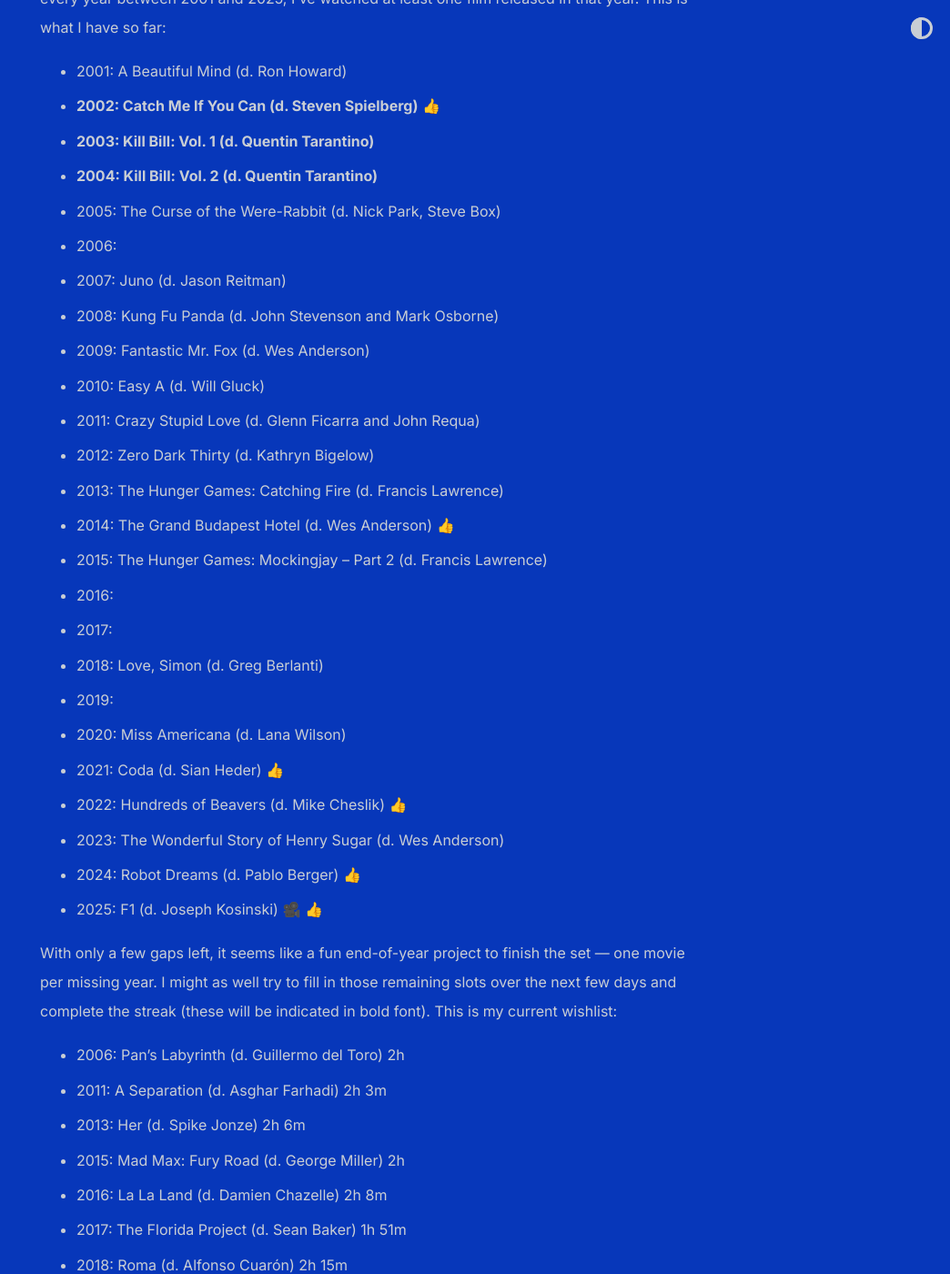
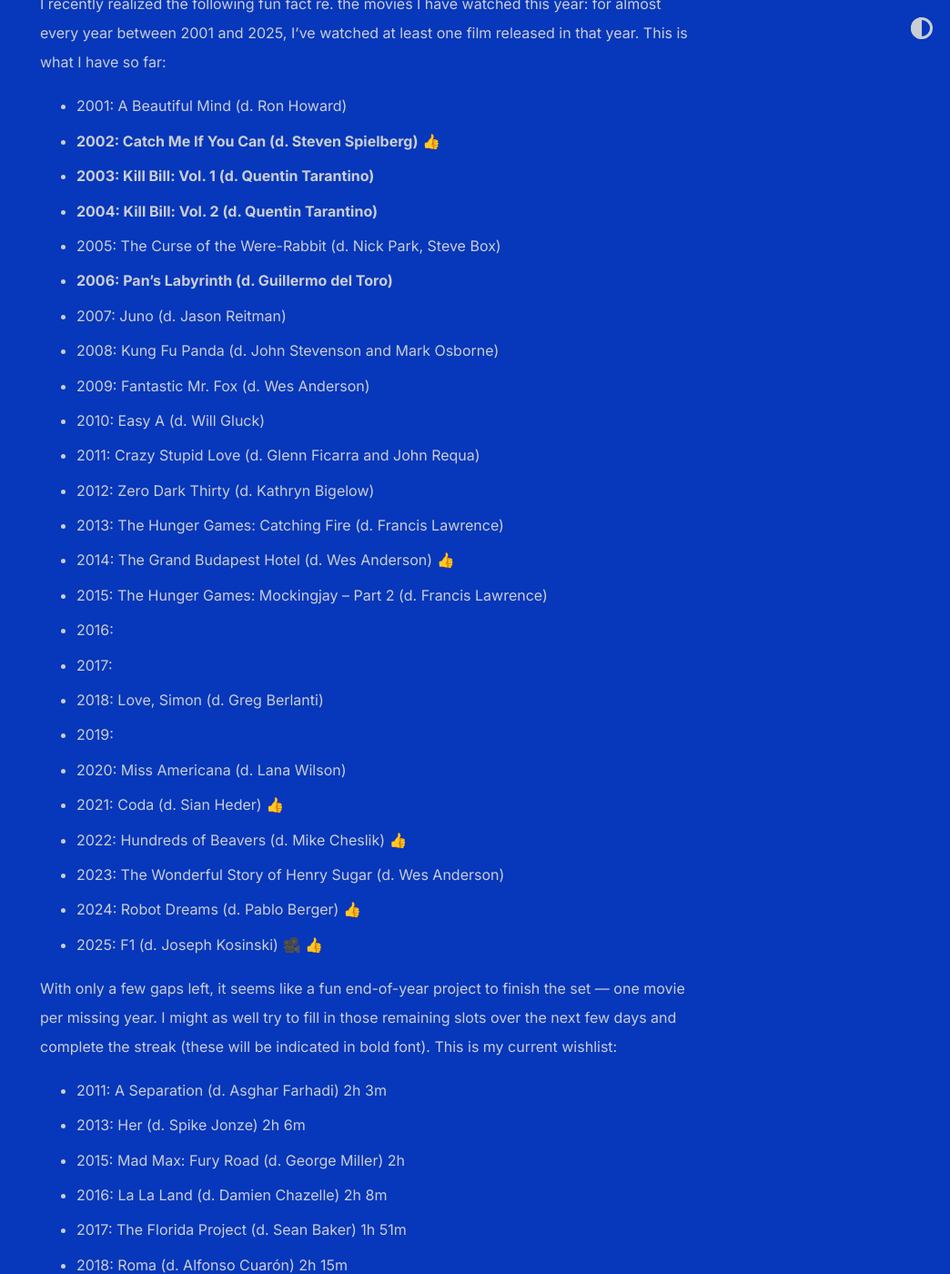
Before and after one commit to shihankanungo/shihankanungo.github.io, a Jekyll site: the page built from movies.md, in a window 1280 px wide and 1400 px high, scrolled down 3093 px. Shown: the whole window at 91% size, without its empty margins (236-1280 px from the left). Built offline with Jekyll 4.4.1, drawn with Linux system fonts in a browser that asks for light colours; some of the changed lines change nothing that is shown; some of the changed text lies outside the part shown.

Commit message:
Update movies.md

```diff
--- a/movies.md
+++ b/movies.md
@@ -26,6 +26,7 @@
 - Catch Me If You Can (2002 d. Steven Spielberg)  👍
 - Kill Bill: Vol. 1 (2003 d. Quentin Tarantino)
 - Kill Bill: Vol. 2 (2004 d. Quentin Tarantino)
+- Pan's Labyrinth (2006 d. Guillermo del Toro)
 - Juno (2007 d. Jason Reitman)
 - Easy A (2010 d. Will Gluck)
 - Crazy Stupid Love (2011 d. Glenn Ficarra and John Requa)
@@ -72,7 +73,7 @@
 - **2003: Kill Bill: Vol. 1 (d. Quentin Tarantino)**
 - **2004: Kill Bill: Vol. 2 (d. Quentin Tarantino)**
 - 2005: The Curse of the Were-Rabbit (d. Nick Park, Steve Box)
-- 2006:
+- **2006: Pan's Labyrinth (d. Guillermo del Toro)**
 - 2007: Juno (d. Jason Reitman)
 - 2008: Kung Fu Panda (d. John Stevenson and Mark Osborne)
 - 2009: Fantastic Mr. Fox (d. Wes Anderson)
@@ -95,7 +96,6 @@
 
 With only a few gaps left, it seems like a fun end-of-year project to finish the set &mdash; one movie per missing year. I might as well try to fill in those remaining slots over the next few days and complete the streak (these will be indicated in bold font). This is my current wishlist:
 
-- 2006: Pan's Labyrinth (d. Guillermo del Toro) 2h
 - 2011: A Separation (d. Asghar Farhadi) 2h 3m
 - 2013: Her (d. Spike Jonze) 2h 6m
 - 2015: Mad Max: Fury Road (d. George Miller) 2h
```
